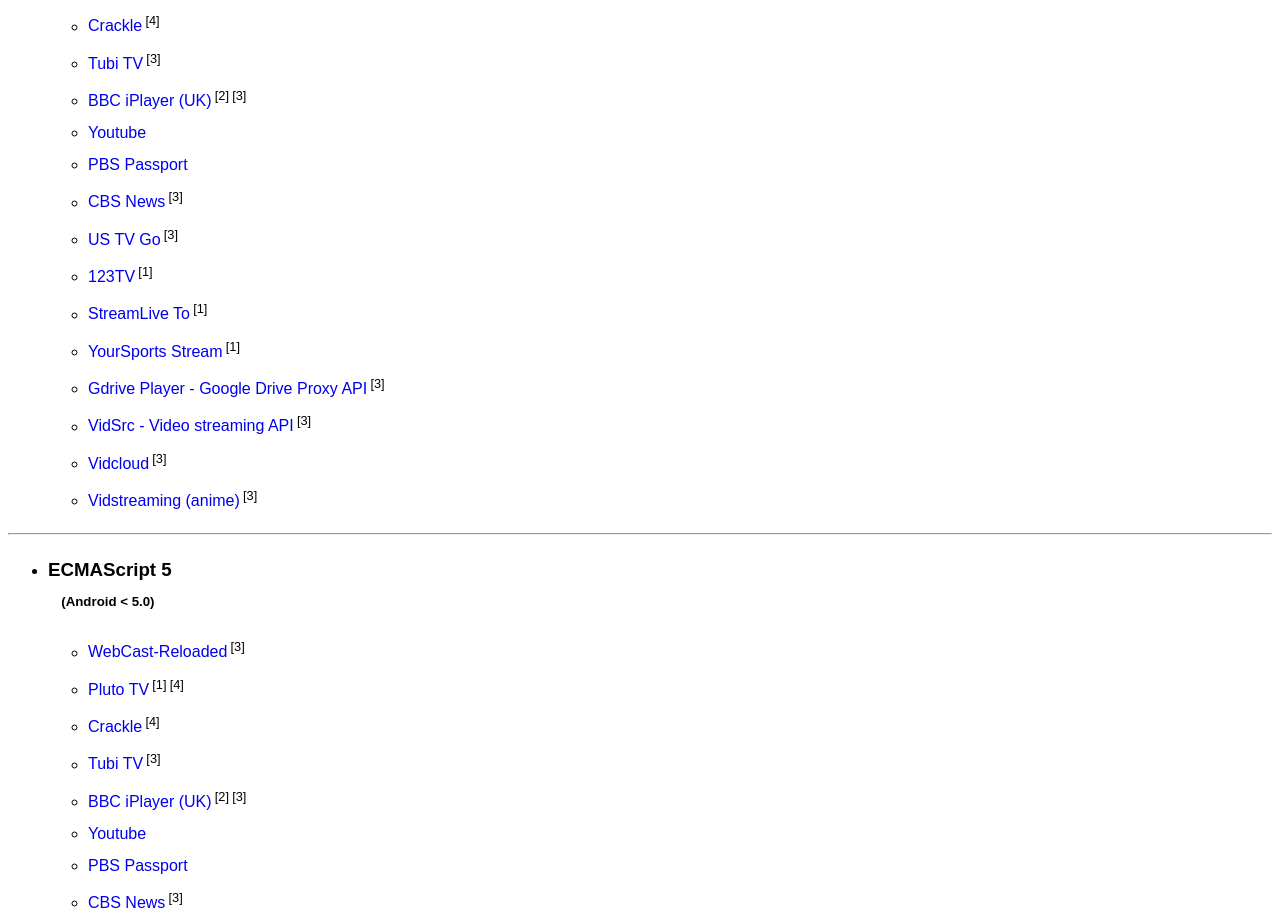
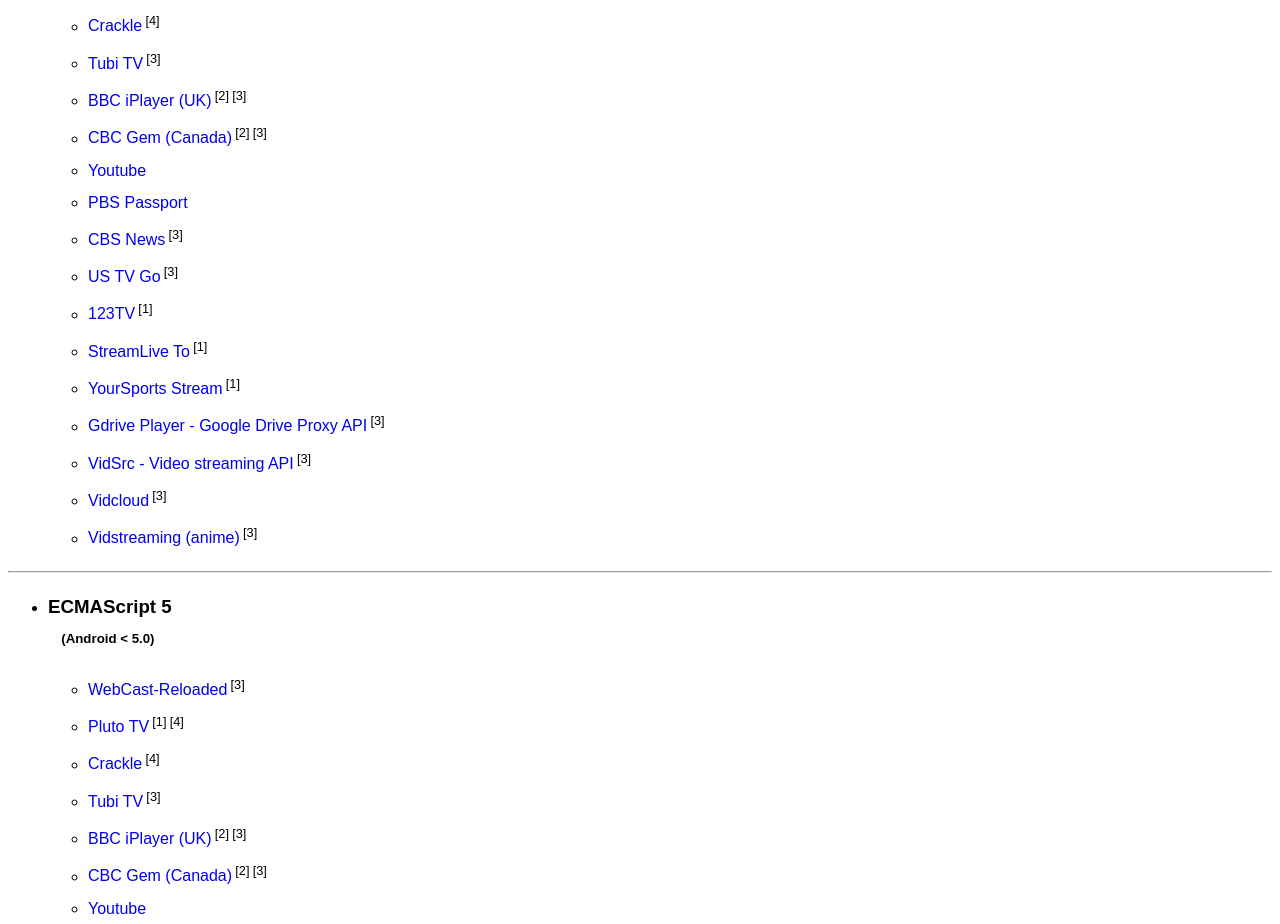
Before and after one commit to warren-bank/Android-WebMonkey, a plain HTML site: page index.html in a window 1280 px wide. Shown: the part 353-1277 px from the top of the page. Drawn offline with Linux system fonts and the light colour scheme.

Commit message:
add: CBC Gem (Canada)

```diff
--- a/index.html
+++ b/index.html
@@ -61,6 +61,7 @@
         <li><a href="https://github.com/warren-bank/crx-Crackle/raw/webmonkey-userscript/es6/webmonkey-userscript/Crackle.user.js">Crackle</a><sup class="reference">[4]</sup></li>
         <li><a href="https://github.com/warren-bank/crx-Tubi-TV/raw/webmonkey-userscript/es5/webmonkey-userscript/Tubi-TV.user.js">Tubi TV</a><sup class="reference">[3]</sup></li>
         <li><a href="https://github.com/warren-bank/crx-BBC-iPlayer/raw/webmonkey-userscript/es5/webmonkey-userscript/BBC-iPlayer.user.js">BBC iPlayer (UK)</a><sup class="reference">[2]</sup><sup class="reference">[3]</sup></li>
+        <li><a href="https://github.com/warren-bank/crx-CBC-Gem/raw/webmonkey-userscript/es5/webmonkey-userscript/CBC-Gem.user.js">CBC Gem (Canada)</a><sup class="reference">[2]</sup><sup class="reference">[3]</sup></li>
         <li><a href="https://github.com/warren-bank/crx-Youtube/raw/webmonkey-userscript/es6/webmonkey-userscript/Youtube.user.js">Youtube</a></li>
         <li><a href="https://github.com/warren-bank/crx-pbs-passport/raw/webmonkey-userscript/es6/webmonkey-userscript/PBS-Passport.user.js">PBS Passport</a></li>
         <li><a href="https://github.com/warren-bank/crx-CBS-News/raw/webmonkey-userscript/es5/webmonkey-userscript/CBS-News.user.js">CBS News</a><sup class="reference">[3]</sup></li>
@@ -86,6 +87,7 @@
         <li><a href="https://github.com/warren-bank/crx-Crackle/raw/webmonkey-userscript/es5/webmonkey-userscript/Crackle.user.js">Crackle</a><sup class="reference">[4]</sup></li>
         <li><a href="https://github.com/warren-bank/crx-Tubi-TV/raw/webmonkey-userscript/es5/webmonkey-userscript/Tubi-TV.user.js">Tubi TV</a><sup class="reference">[3]</sup></li>
         <li><a href="https://github.com/warren-bank/crx-BBC-iPlayer/raw/webmonkey-userscript/es5/webmonkey-userscript/BBC-iPlayer.user.js">BBC iPlayer (UK)</a><sup class="reference">[2]</sup><sup class="reference">[3]</sup></li>
+        <li><a href="https://github.com/warren-bank/crx-CBC-Gem/raw/webmonkey-userscript/es5/webmonkey-userscript/CBC-Gem.user.js">CBC Gem (Canada)</a><sup class="reference">[2]</sup><sup class="reference">[3]</sup></li>
         <li><a href="https://github.com/warren-bank/crx-Youtube/raw/webmonkey-userscript/es5/webmonkey-userscript/Youtube.user.js">Youtube</a></li>
         <li><a href="https://github.com/warren-bank/crx-pbs-passport/raw/webmonkey-userscript/es5/webmonkey-userscript/PBS-Passport.user.js">PBS Passport</a></li>
         <li><a href="https://github.com/warren-bank/crx-CBS-News/raw/webmonkey-userscript/es5/webmonkey-userscript/CBS-News.user.js">CBS News</a><sup class="reference">[3]</sup></li>
```
